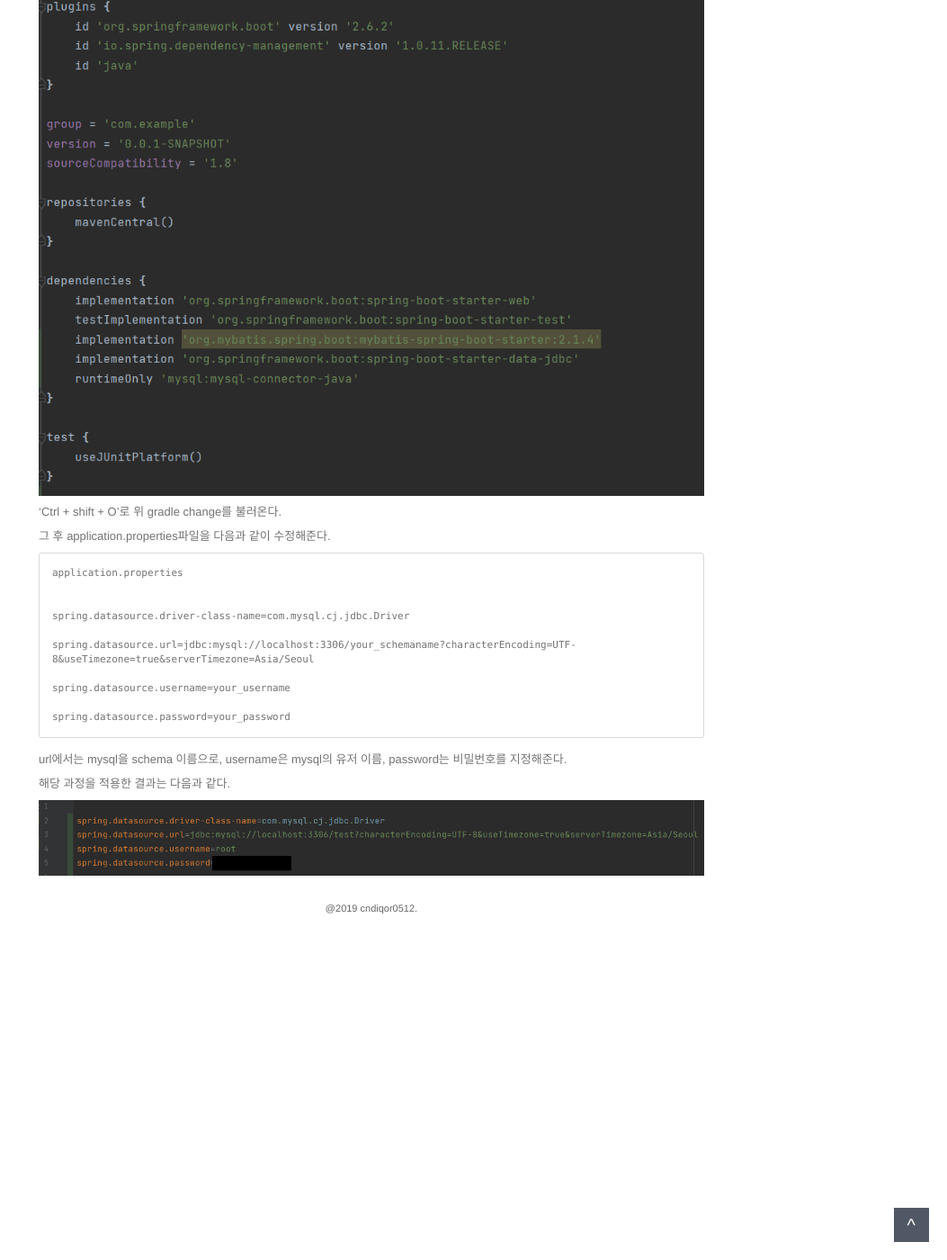
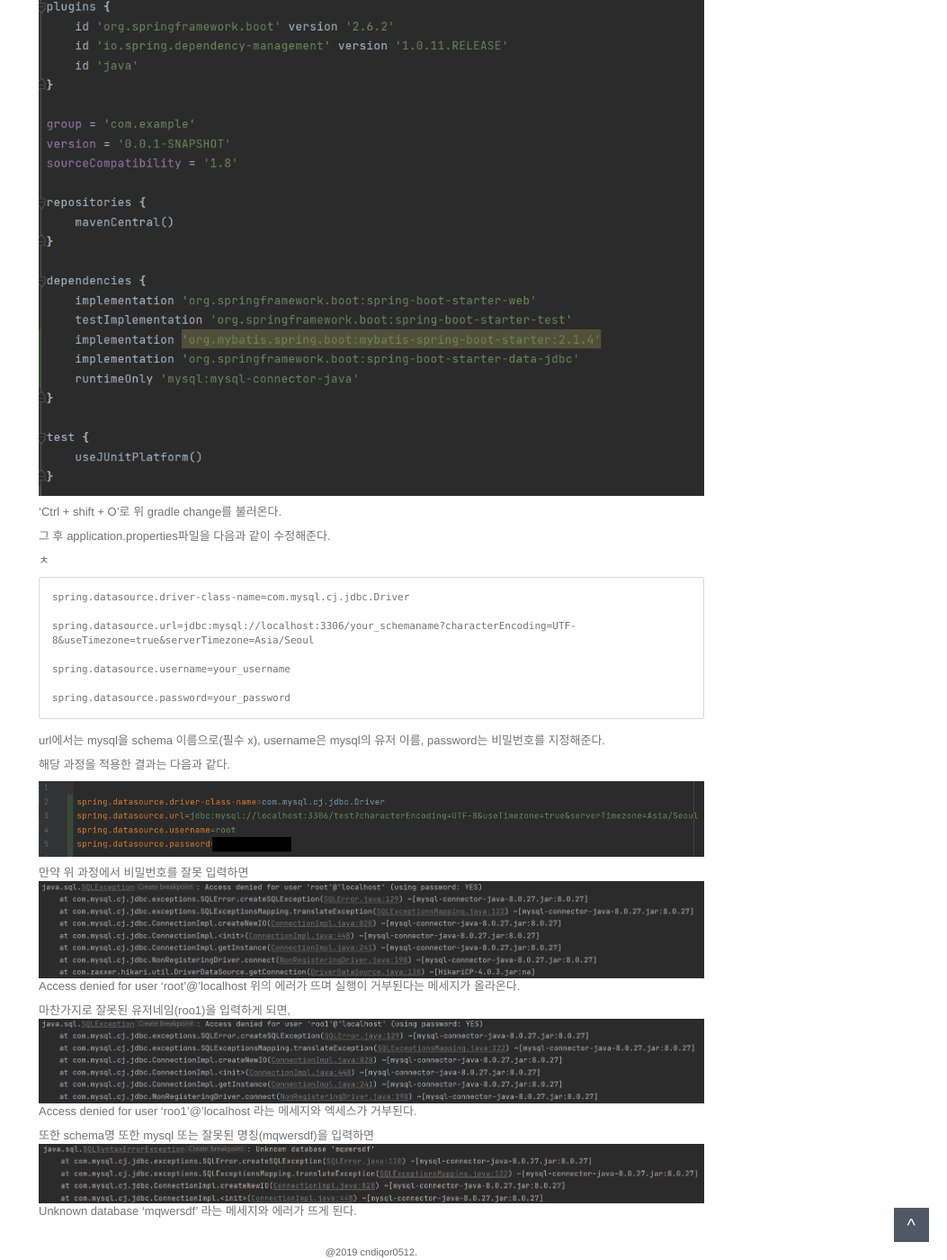
Before and after one commit to cndiqor0512/Blog, a Jekyll site: the page built from _posts/2022-01-23-mybatis-연동기.markdown, in a window 1280 px wide and 1400 px high, scrolled down 725 px. Shown: the whole window at 90% size, without its empty margins (227-1280 px from the left). Built offline with Jekyll 4.4.1, drawn with Linux system fonts in a browser that asks for light colours; comment, search, counter and statistics services are not loaded.

Commit message:
post:linking mybatis supported

```diff
--- a/_posts/2022-01-23-mybatis-연동기.markdown
+++ b/_posts/2022-01-23-mybatis-연동기.markdown
@@ -40,7 +40,7 @@ build.gradle
 
 그 후 application.properties파일을 다음과 같이 수정해준다.
 
-    application.properties
+ㅊ
 
 
     spring.datasource.driver-class-name=com.mysql.cj.jdbc.Driver
@@ -53,9 +53,24 @@ build.gradle
 
 
 
-url에서는 mysql을 schema 이름으로, username은 mysql의 유저 이름, password는 비밀번호를 지정해준다.
+url에서는 mysql을 schema 이름으로(필수 x), username은 mysql의 유저 이름, password는 비밀번호를 지정해준다.
 
 
 해당 과정을 적용한 결과는 다음과 같다.
 
 <img src="https://cndiqor0512.github.io/img/Intellij mysql 연동.png">
+
+만약 위 과정에서 비밀번호를 잘못 입력하면
+<img src="https://cndiqor0512.github.io/img/error2.PNG">
+    Access denied for user 'root'@'localhost
+위의 에러가 뜨며 실행이 거부된다는 메세지가 올라온다.
+
+마찬가지로 잘못된 유저네임(roo1)을 입력하게 되면,
+<img src="https://cndiqor0512.github.io/img/error1.PNG">
+    Access denied for user 'roo1'@'localhost
+라는 메세지와 엑세스가 거부된다.
+
+또한 schema명 또한 mysql 또는 잘못된 명칭(mqwersdf)을 입력하면
+<img src="https://cndiqor0512.github.io/img/error3.PNG">
+    Unknown database 'mqwersdf'
+라는 메세지와 에러가 뜨게 된다.
```
Also changed, not shown: img/error1.PNG (added), img/error2.PNG (added), img/error3.PNG (added).
